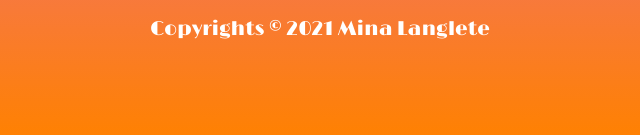
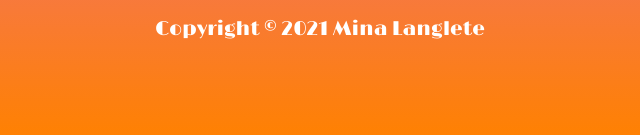
Before and after one commit to minalanglete/portfolio, a plain HTML site: page about.html in a window 1280 px wide. Shown: the part 894-1029 px from the top of the page, 320-960 px from the left. Drawn offline with nearby package versions, Linux system fonts and the light colour scheme.

Commit message:
copyright!

```diff
--- a/about.html
+++ b/about.html
@@ -77,7 +77,7 @@
           <i class="fab fa-youtube-square fa-2x"></i>
         </a>
       </div>
-      <p>Copyrights © 2021 Mina Langlete</p>
+      <p>Copyright © 2021 Mina Langlete</p>
     </footer>
 
     <script src="js/homepage.js"></script>
```
Also changed, not shown: crosscourse.html (+1 -1 lines), exam1.html (+1 -1 lines), index.html (+1 -1 lines), portfolio.html (+1 -1 lines), semester1.html (+1 -1 lines).
